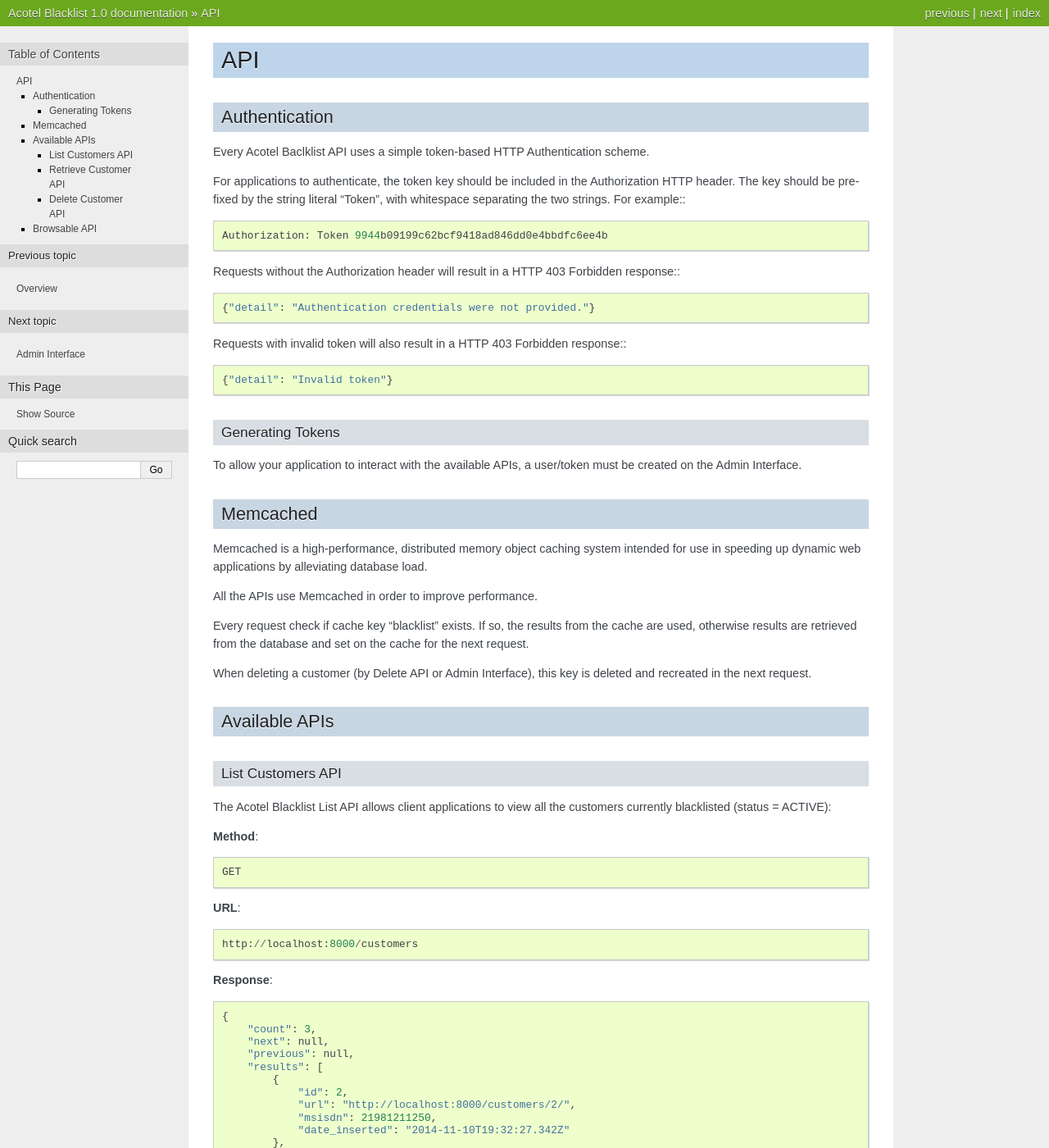
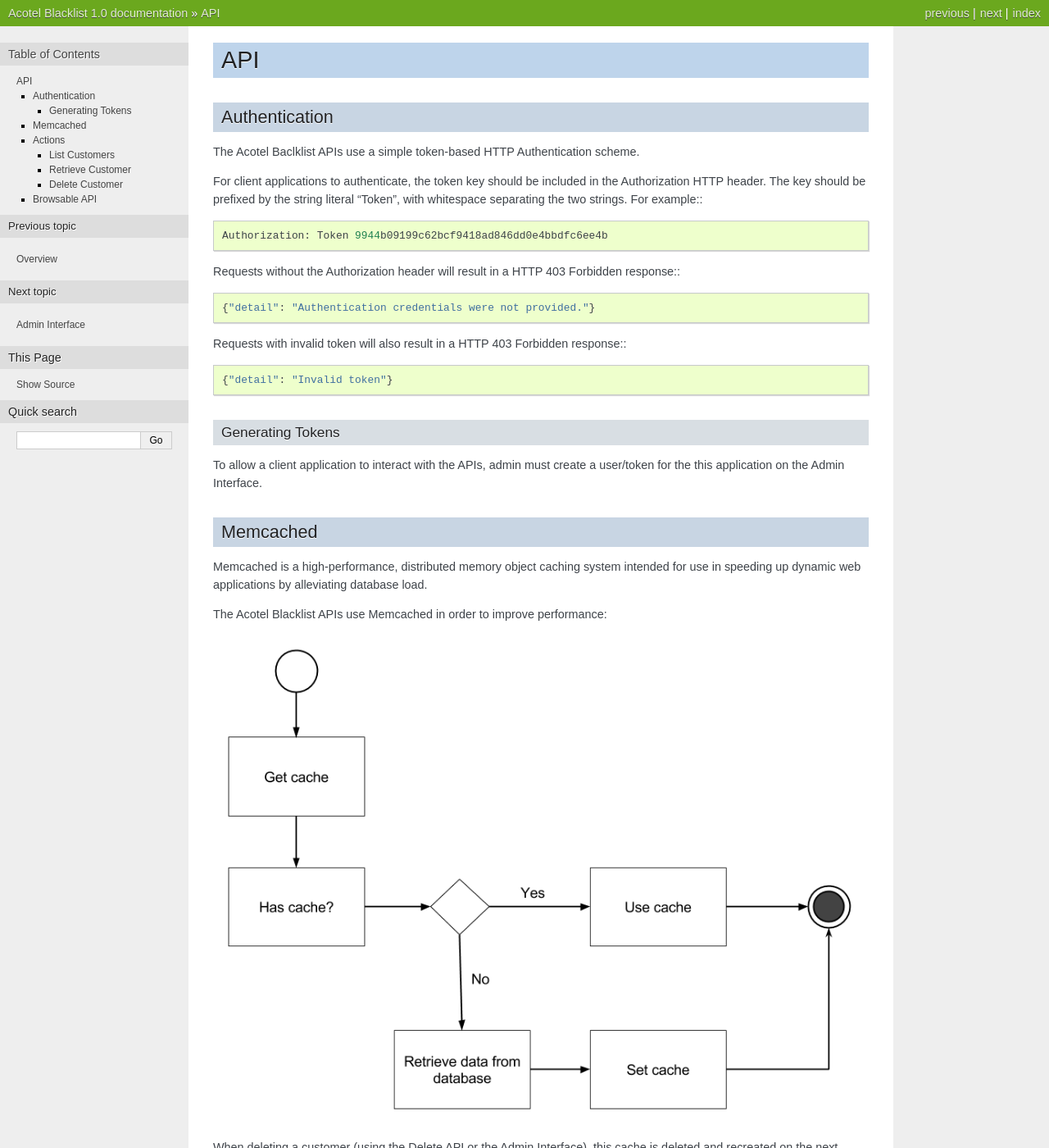
Before and after one commit to tcosta84/blacklist, a Sphinx documentation site: the page built from docs/source/api.rst, in a window 1280 px wide and 1400 px high. Shown: the whole window at 82% size. Built offline with Sphinx 7.4.7, drawn with Linux system fonts in a browser that asks for light colours; some of the changed text lies outside the part shown.

Commit message:
Altera docs

```diff
--- a/docs/source/api.rst
+++ b/docs/source/api.rst
@@ -5,9 +5,9 @@ API
 Authentication
 ==============
 
-Every Acotel Baclklist API uses a simple token-based HTTP Authentication scheme.
+The Acotel Baclklist APIs use a simple token-based HTTP Authentication scheme.
 
-For applications to authenticate, the token key should be included in the Authorization HTTP
+For client applications to authenticate, the token key should be included in the Authorization HTTP
 header. The key should be prefixed by the string literal "Token", with whitespace separating the
 two strings. For example:::
 
@@ -24,8 +24,8 @@ Requests with invalid token will also result in a HTTP 403 Forbidden response:::
 Generating Tokens
 -----------------
 
-To allow your application to interact with the available APIs, a user/token must be created on the
-Admin Interface.
+To allow a client application to interact with the APIs, admin must create a user/token for the
+this application on the Admin Interface.
 
 Memcached
 =========
@@ -33,24 +33,22 @@ Memcached
 Memcached is a high-performance, distributed memory object caching system intended for use in
 speeding up dynamic web applications by alleviating database load.
 
-All the APIs use Memcached in order to improve performance.
+The Acotel Blacklist APIs use Memcached in order to improve performance:
 
-Every request check if cache key "blacklist" exists. If so, the results from the cache are used,
-otherwise results are retrieved from the database and set on the cache for the next request.
+.. image:: _static/flow_memcached.png
 
-When deleting a customer (by Delete API or Admin Interface), this key is deleted and recreated in
-the next request.
+When deleting a customer (using the Delete API or the Admin Interface), this cache is deleted
+and recreated on the next request.
 
-Available APIs
-==============
+Actions
+=======
 
-List Customers API
-------------------
+List Customers
+--------------
 
-The Acotel Blacklist List API allows client applications to view all the customers currently
-blacklisted (status = ACTIVE):
+This action allows client applications to view all the customers currently blacklisted:
 
-**Method**::
+**HTTP Method**::
 
     GET
 
@@ -62,29 +60,26 @@ blacklisted (status = ACTIVE):
 
     {
         "count": 3,
-        "next": null,
+        "next": "http://localhost:8000/customers/?page=2",
         "previous": null,
         "results": [
             {
-                "id": 2,
-                "url": "http://localhost:8000/customers/2/",
-                "msisdn": 21981211250,
-                "date_inserted": "2014-11-10T19:32:27.342Z"
+                "id": 18,
+                "url": "http://localhost:8000/customers/21981520010",
+                "msisdn": 21981520010,
+                "date_inserted": "2014-11-12T13:02:09.078Z"
             },
             {
-                "id": 1,
-                "url": "http://localhost:8000/customers/1/",
-                "msisdn": 21981527318,
-                "date_inserted": "2014-11-10T19:29:12.664Z"
-            },
-            {
-                "id": 3,
-                "url": "http://localhost:8000/customers/3/",
-                "msisdn": 21981279218,
-                "date_inserted": "2014-11-11T14:28:00.635Z"
+                "id": 17,
+                "url": "http://localhost:8000/customers/21981520009",
+                "msisdn": 21981520009,
+                "date_inserted": "2014-11-12T13:02:03.765Z"
             }
-        ]
     }
+
+**Expected HTTP Code**::
+
+    200 OK
 
 The curl command line tool may be useful for testing token authenticated APIs. For example:::
 
@@ -99,47 +94,39 @@ Client applications can paginate the results using a query parameter "page". For
 The number of items per page defaults to 10. Client applicatios can override this number using
 "?page_size=x"
 
-**Filtering**
+Retrieve Customer
+-----------------
 
-Client applications can also restrict the items that are returned. A common scenario is checking
-if a specific customer is blacklisted. For example:::
+This action allows client applications to view information for a specific customer:
 
-    http://localhost:8000/customers?msisdn=21981527318
-
-If "count" is greater than zero than the searched customer is blacklisted.
-
-Retrieve Customer API
----------------------
-
-The Acotel Blacklist Detail API allows client applications to view information for a specific
-customer:
-
-**Method**::
+**HTTP Method**::
 
     GET
 
 **URL**::
 
-    http://localhost:8000/customers/1/
+    http://localhost:8000/customers/21981520010"
 
 **Response content**::
 
-    [
-        {
-            "id": 1,
-            "url": "http://localhost:8000/customers/1/",
-            "msisdn": 21981527318,
-            "date_inserted": "2014-11-10T19:29:12.664Z"
-        }
-    ]
+    {
+        "id": 18,
+        "url": "http://localhost:8000/customers/21981520010",
+        "msisdn": 21981520010,
+        "date_inserted": "2014-11-12T13:02:09.078Z"
+    }
 
-Delete Customer API
--------------------
+**Expected HTTP Code**::
 
-The Acotel Blacklist Delete API allows client applications to delete (status = DELETED) a
-specific customer:
+    200 OK          - when customer exists;
+    404 NOT FOUND   - when customer does not exist.
 
-**Method**::
+Delete Customer
+---------------
+
+This action allows client applications to delete a specific customer:
+
+**HTTP Method**::
 
     DELETE
 
@@ -151,10 +138,14 @@ specific customer:
 
     # empty
 
+**Expected HTTP Code**::
+
+    204 NO CONTENT
+
 Browsable API
 =============
 
-API may stand for Application Programming Interface, but humans have to be able to read the APIs,
-too; someone has to do the programming. The Acotel Blacklist supports generating human-friendly
-HTML output for each resource when the HTML format is requested. These pages allow for easy
-browsing of resources.
+The Acotel Blacklist supports generating human-friendly HTML output for each resource when the
+HTML format is requested. These pages allow for easy browsing of resources.
+
+To see it in action just access the APIs using a browser.
--- a/docs/source/development.rst
+++ b/docs/source/development.rst
@@ -3,7 +3,7 @@ Development
 
 To start developing on Acotel Blacklist, first clone the repo:::
 
-    git clone git@github.com:tomchristie/django-rest-framework.git
+    git clone ssh://git@stash.acotelbrasil.com.br:7999/blist/blacklist.git
 
 Changes should broadly follow the PEP 8 style conventions, and we recommend you setup your
 editor to automatically indicated non-conforming styles.
@@ -15,7 +15,7 @@ To setup the application, clone the repository, and then:::
 
     virtualenv env
     source env/bin/activate
-    pip install -r requirements.txt
+    pip install -r requirements.pip
 
 Testing
 #######
--- a/docs/source/overview.rst
+++ b/docs/source/overview.rst
@@ -1,3 +1,8 @@
 ========
 Overview
 ========
+
+Acotel Blacklist is a database that contains all TIM customers who no longer wish to receive
+incentives about VAS products.
+
+New customers can be included on this blacklist via API and Admin Interface.
```
Also changed, not shown: docs/source/_static/flow_memcached.png (added).
